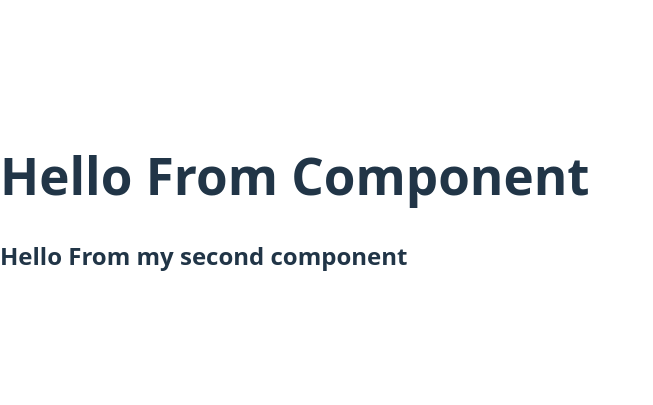
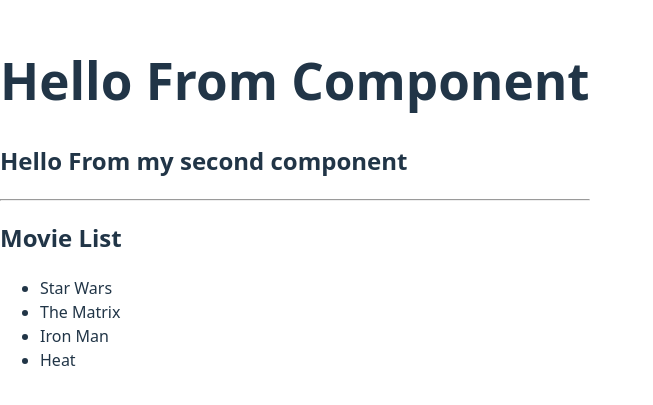
Before and after one commit to SvetlinGG/React, a React app in the folder React-Components/: page / in a window 1280 px wide. Shown: the part 197-602 px from the top of the page, without its empty margins (0-653 px from the left). Built offline with nearby package versions, Linux system fonts and the light colour scheme; the HTML template or start-up script is replaced by a standard one.

Commit message:
make movie list as component

```diff
--- a/React-Components/src/App.jsx
+++ b/React-Components/src/App.jsx
@@ -1,4 +1,5 @@
 import Component from "./Component"
+import MovieList from "./MovieList"
 
 function App() {
 
@@ -6,6 +7,8 @@ function App() {
   return (
     <main>
       <Component />
+      <hr />
+      <MovieList />
     </main>
   )
 }
--- /dev/null
+++ b/React-Components/src/MovieList.jsx
@@ -0,0 +1,18 @@
+import MovieListItem from "./MovieListItem";
+
+
+export default function MovieList(){
+
+    return (
+        <>
+        <h2>Movie List</h2>
+
+        <ul>
+            <li>Star Wars</li>
+            <li>The Matrix</li>
+            <MovieListItem />
+            <li>Heat</li>
+        </ul>
+        </>
+    )
+}
--- /dev/null
+++ b/React-Components/src/MovieListItem.jsx
@@ -0,0 +1,8 @@
+
+
+export default function MovieListItem(){
+
+    return (
+        <li>Iron Man</li>
+    )
+}
```
